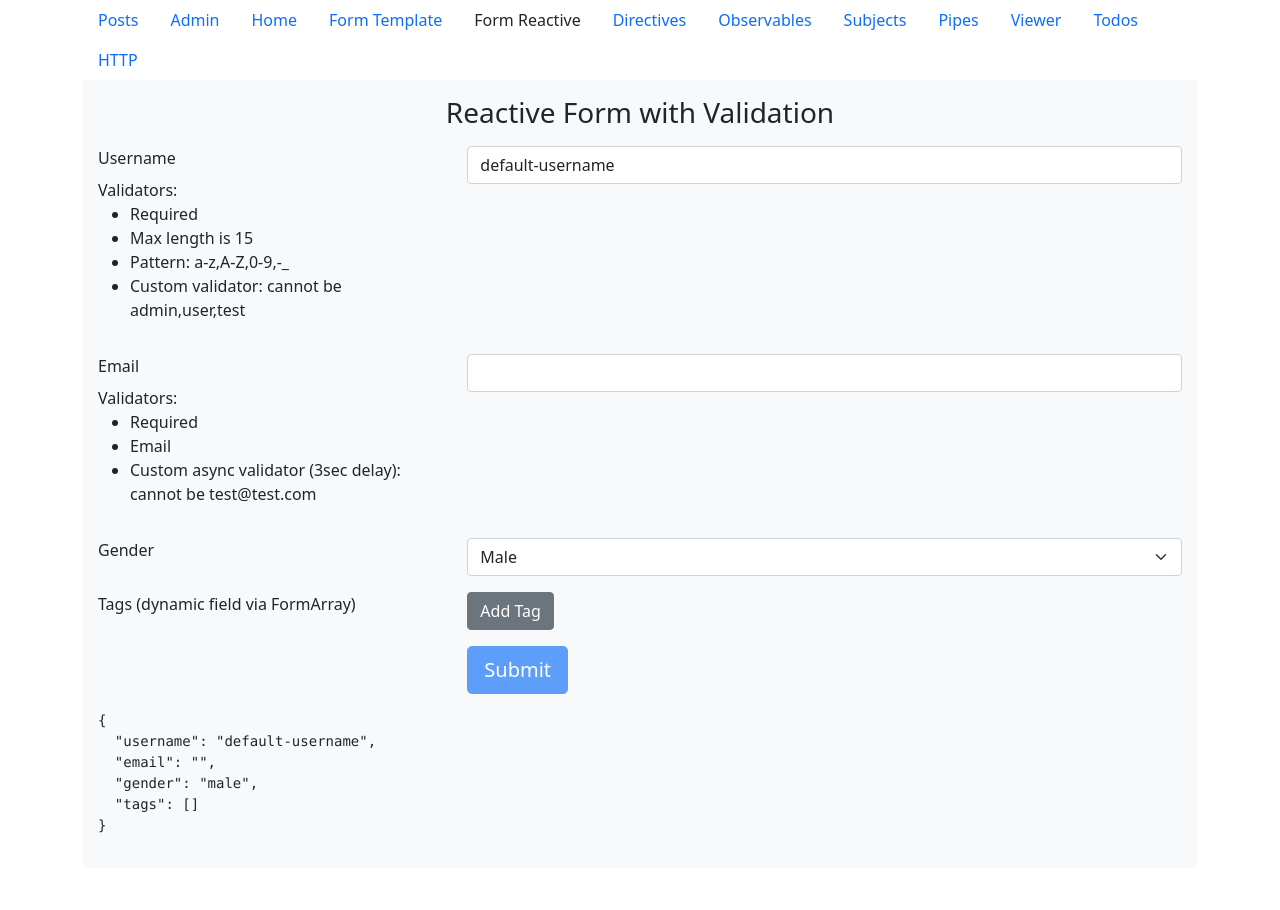
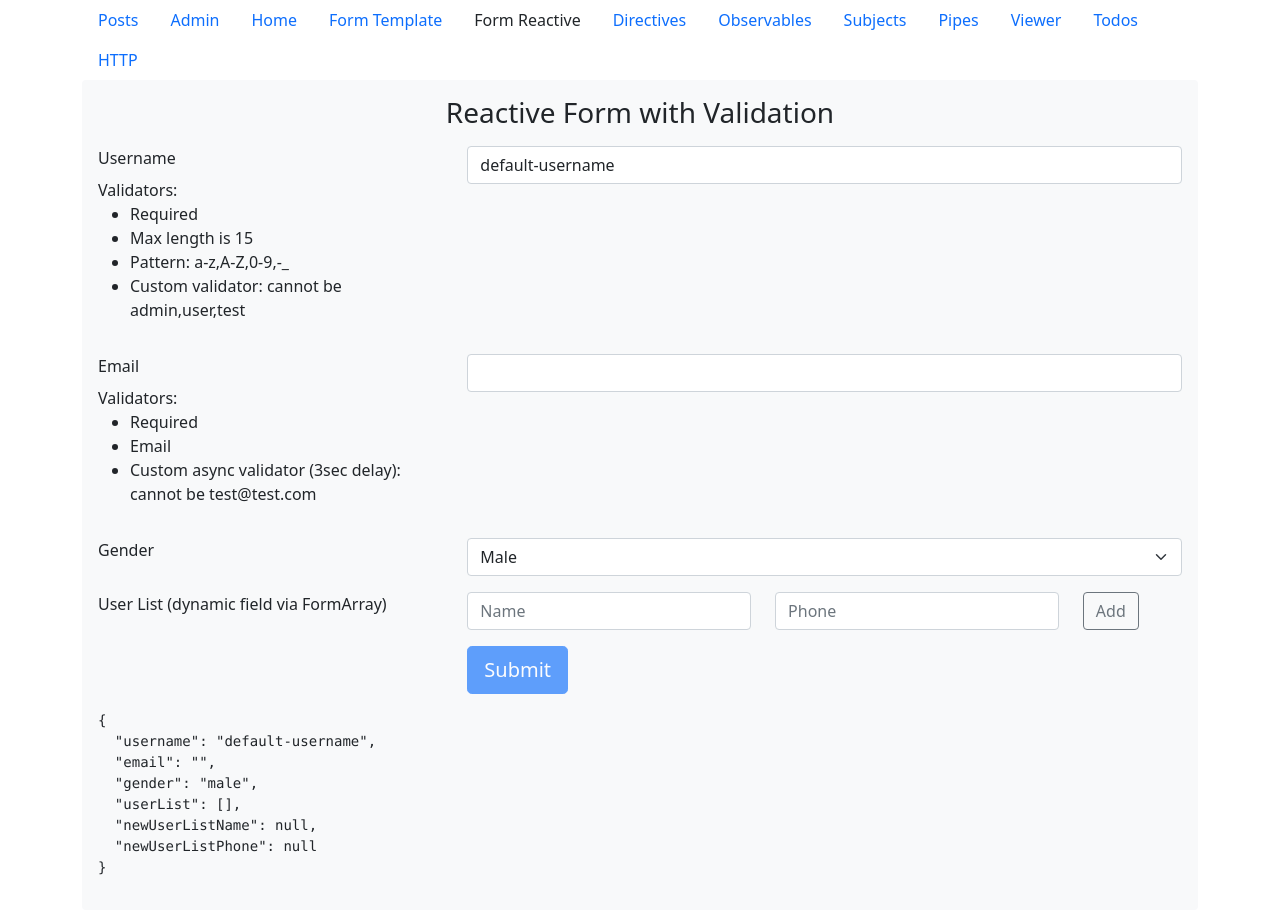
Before and after one commit to webvitalii/angular-expo, an Angular app: page /form-reactive in a window 1280 px wide. Before the commit the page ends 868 px from the top, so only its background shows below. Built offline with nearby package versions, Linux system fonts and the light colour scheme.

Commit message:
Added dynamic userList section
Reformat the html layout

```diff
--- a/src/app/components/form-reactive/form-reactive.component.html
+++ b/src/app/components/form-reactive/form-reactive.component.html
@@ -13,8 +13,7 @@
                 </ul>
             </div>
             <div class="col-8">
-                <input
-                type="text"
+                <input type="text"
                        class="form-control"
                        id="inputUsernameId"
                        formControlName="username"
@@ -22,19 +21,14 @@
                             'is-valid': form.controls.username.valid && form.controls.username.touched,
                             'is-invalid': form.controls.username.invalid && form.controls.username.touched
                        }">
-                <div
-                *ngIf="!form.get('username').valid && form.get('username').touched"
+                <div *ngIf="!form.get('username').valid && form.get('username').touched"
                      class="invalid-feedback">Username is required.</div>
-                <div
-                *ngIf="form.get('username').errors?.pattern"
+                <div *ngIf="form.get('username').errors?.pattern"
                      class="invalid-feedback">Only letters, numbers, dashes and undersores are allowed.</div>
-                <div
-                *ngIf="form.get('username').errors?.maxlength"
-                class="invalid-feedback">{{ form.get('username').errors?.maxlength.requiredLength }}
-                symbols maximum.
+                <div *ngIf="form.get('username').errors?.maxlength"
+                     class="invalid-feedback">{{ form.get('username').errors?.maxlength.requiredLength }} symbols maximum.
                      {{ form.get('username').errors?.maxlength.actualLength }} symbols entered.</div>
-                <div
-                *ngIf="form.get('username').errors?.forbiddenUsername"
+                <div *ngIf="form.get('username').errors?.forbiddenUsername"
                      class="invalid-feedback">Username cannot be {{ form.get('username').value }}</div>
 
             </div>
@@ -50,8 +44,7 @@
                 </ul>
             </div>
             <div class="col-8">
-                <input
-                type="text"
+                <input type="text"
                        class="form-control"
                        id="inputEmailId"
                        formControlName="email"
@@ -59,14 +52,11 @@
                            'is-valid': form.controls.email.valid && form.controls.email.touched,
                            'is-invalid': form.controls.email.invalid && form.controls.email.touched
                        }">
-                <div
-                *ngIf="!form.get('email').valid && form.get('email').touched"
+                <div *ngIf="!form.get('email').valid && form.get('email').touched"
                      class="invalid-feedback">Email is required.</div>
-                <div
-                *ngIf="form.get('email').errors?.email"
+                <div *ngIf="form.get('email').errors?.email"
                      class="invalid-feedback">Email is not valid.</div>
-                <div
-                *ngIf="form.get('email').errors?.forbiddenEmail"
+                <div *ngIf="form.get('email').errors?.forbiddenEmail"
                      class="invalid-feedback">Email cannot be {{ form.get('email').value }}.</div>
             </div>
         </div>
@@ -75,8 +65,7 @@
                 <label for="inputGenderId" class="form-label">Gender</label>
             </div>
             <div class="col-8">
-                <select
-                class="form-select"
+                <select class="form-select"
                         id="inputGenderId"
                         formControlName="gender"
                         [ngClass]="{
@@ -84,36 +73,67 @@
                              'is-invalid': form.controls.gender.invalid && form.controls.gender.touched
                         }">
                     <option></option>
-                    <option
-                    *ngFor="let genderItem of genderList | keyvalue : originalOrder"
+                    <option *ngFor="let genderItem of genderList | keyvalue : originalOrder"
                             [value]="genderItem.key">{{ genderItem.value }}</option>
                 </select>
-                <div
-                *ngIf="!form.get('gender').valid && form.get('gender').touched"
+                <div *ngIf="!form.get('gender').valid && form.get('gender').touched"
                      class="invalid-feedback">Gender is required.</div>
             </div>
         </div>
-        <div class="row mb-3">
+
+        <section class="row mb-3">
             <div class="col-4">
-              <label class="form-label">Tags (dynamic field via FormArray)</label>
+                <label class="form-label">User List (dynamic field via FormArray)</label>
             </div>
-          <div class="col-8" formGroupName="tags">
-              <div *ngFor="let tagControl of getTagControls(); let idx = index" class="input-group mb-3">
-                <input
-                type="text"
-                class="form-control"
-                [placeholder]="idx"
-                [formControlName]="idx"
+            <div class="col-8">
+                <div [formArrayName]="'userList'">
+                    <div *ngFor="let userListControl of getUserListControls(); let idx = index">
+                        <div class="row mb-3" [formGroupName]="idx">
+                            <div class="col-5">
+                                <input type="text" class="form-control"
+                                       [formControlName]="'name'"
+                                       placeholder="Name"
                                        [ngClass]="{
-                  'is-valid': tagControl.valid && tagControl.touched,
-                  'is-invalid': tagControl.invalid && tagControl.touched
-                }">
-                <button type="button" class="btn btn-secondary"
-                (click)="removeTagControl(idx)">Remove</button>
+                                         'is-valid': userListControl.get('name').valid && userListControl.get('name').touched,
+                                         'is-invalid': userListControl.get('name').invalid && userListControl.get('name').touched
+                                       }"/>
                             </div>
-              <button type="button" class="btn btn-secondary" (click)="addTagControl()">Add Tag</button>
+                            <div class="col-5">
+                                <input type="text" class="form-control"
+                                       [formControlName]="'phone'"
+                                       placeholder="Phone"
+                                       [ngClass]="{
+                                         'is-valid': userListControl.get('phone').valid && userListControl.get('phone').touched,
+                                         'is-invalid': userListControl.get('phone').invalid && userListControl.get('phone').touched
+                                       }"/>
+                            </div>
+                            <div class="col-2">
+                                <button type="button" class="btn btn-outline-secondary"
+                                        (click)="removeUserListControl(idx)">Remove</button>
                             </div>
                         </div>
+                    </div>
+                </div>
+
+                <div class="row">
+                    <div class="col-5">
+                        <input type="text" class="form-control"
+                               [formControlName]="'newUserListName'"
+                               placeholder="Name"/>
+                    </div>
+                    <div class="col-5">
+                        <input type="text" class="form-control"
+                               [formControlName]="'newUserListPhone'"
+                               placeholder="Phone"/>
+                    </div>
+                    <div class="col-2">
+                        <button type="button" class="btn btn-outline-secondary"
+                                (click)="addUserListControl()">Add</button>
+                    </div>
+                </div>
+            </div>
+        </section>
+
         <div class="row mb-3">
             <div class="col-4"></div>
             <div class="col-8">
--- a/src/app/components/form-reactive/form-reactive.component.ts
+++ b/src/app/components/form-reactive/form-reactive.component.ts
@@ -44,7 +44,9 @@ export class FormReactiveComponent implements OnInit {
         [CustomValidators.forbiddenEmailAsync]
       ),
       gender: new FormControl(null, Validators.required),
-      tags: new FormArray([])
+      userList: new FormArray([]),
+      newUserListName: new FormControl(null, []),
+      newUserListPhone: new FormControl(null, [])
     });
     this.form.patchValue(this.formDefaults);
   }
@@ -63,17 +65,28 @@ export class FormReactiveComponent implements OnInit {
     return 0;
   }
 
-  getTagControls() {
-    return (<FormArray> this.form.get('tags')).controls;
+  getUserListControls() {
+    return (this.form.get('userList') as FormArray).controls;
   }
 
-  removeTagControl(tagControlIndex: number) {
-    (<FormArray> this.form.get('tags')).removeAt(tagControlIndex);
+  removeUserListControl(controlIndex: number) {
+    (this.form.get('userList') as FormArray).removeAt(controlIndex);
   }
 
-  addTagControl() {
-    const tagControl = new FormControl('', Validators.required);
-    (<FormArray> this.form.get('tags')).push(tagControl);
+  addUserListControl() {
+    if (this.form.get('newUserListName').value && this.form.get('newUserListPhone').value) {
+      const newUserListRow = new FormGroup({
+        name: new FormControl(this.form.get('newUserListName').value, [Validators.required]),
+        phone: new FormControl(this.form.get('newUserListPhone').value, [
+          Validators.required,
+          Validators.maxLength(10),
+          Validators.pattern('^[0-9]+$')
+        ]),
+      });
+      (this.form.get('userList') as FormArray).push(newUserListRow);
+      this.form.get('newUserListName').setValue('');
+      this.form.get('newUserListPhone').setValue('');
+    }
   }
 
 }
```
Lines whose indentation alone changed are shown as unchanged.
